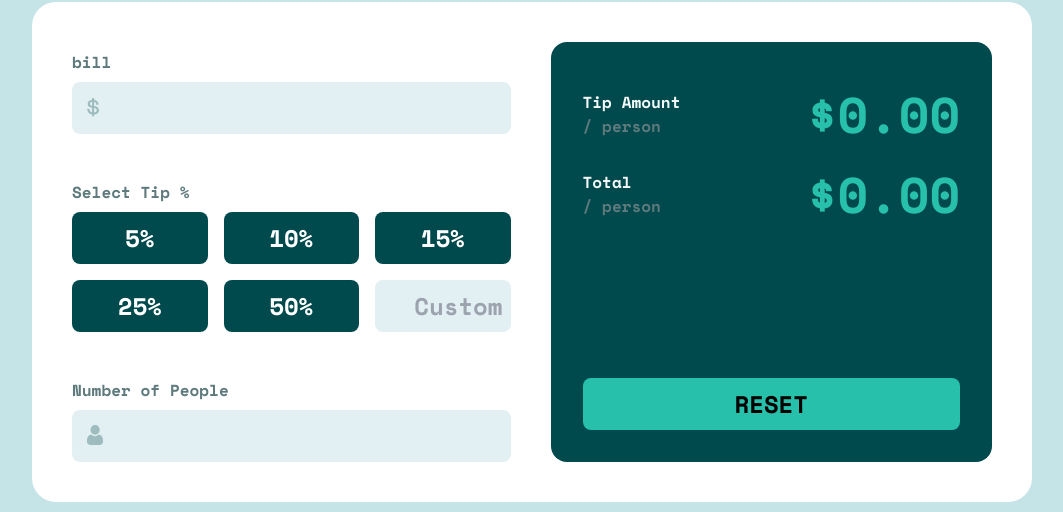
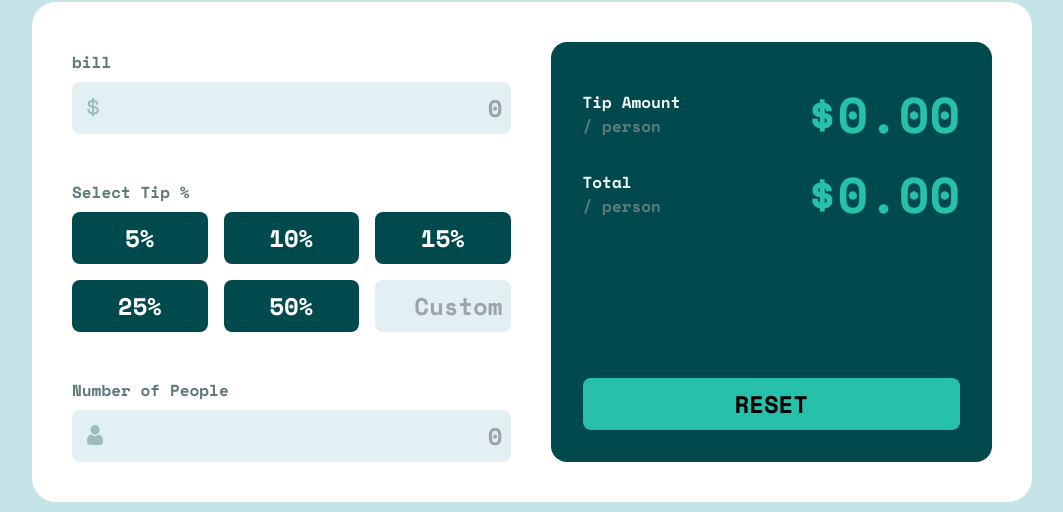
Before and after one commit to tulza/tip-calculator-app-main, a React (Vite) app: page / in a window 1280 px wide. Shown: the part 148-660 px from the top of the page, without its empty margins (108-1171 px from the left). Built offline with nearby package versions, Linux system fonts and the light colour scheme.

Commit message:
made inputfield number only

```diff
--- a/src/Components/InputField.jsx
+++ b/src/Components/InputField.jsx
@@ -7,7 +7,7 @@
       <img className="input-logo" src={imageUrl} />
       <input
         value={value}
-        type="Input"
+        type="number"
         className={clsx("input-field", error ? "input-field-error" : "")}
         placeholder={placeholder}
         onChange={onChange}
--- a/src/Components/TipApp.jsx
+++ b/src/Components/TipApp.jsx
@@ -25,8 +25,6 @@
   }
   if (parseInt(people) < 0) {
     return "Can't be less than 0";
-  } else if (!parseFloat(people)) {
-    return "Must a number";
   } else {
     return "";
   }
@@ -51,6 +49,7 @@
           <InputField
             value={bill}
             imageUrl={iconDollar}
+            placeholder="0"
             onChange={(e) => {
               setBill(e.target.value);
             }}
@@ -89,6 +88,7 @@
           <InputField
             value={numPeople}
             imageUrl={iconPerson}
+            placeholder="0"
             onChange={(e) => {
               setPeople(e.target.value);
             }}
--- a/src/style/styles.css
+++ b/src/style/styles.css
@@ -84,6 +84,12 @@
   color: hsl(183, 100%, 15%);
   transition: 0.1s;
 }
+/* hide arrow */
+input::-webkit-outer-spin-button,
+input::-webkit-inner-spin-button {
+  -webkit-appearance: none;
+  margin: 0;
+}
 
 .input-field-error {
   outline-color: red;
```
